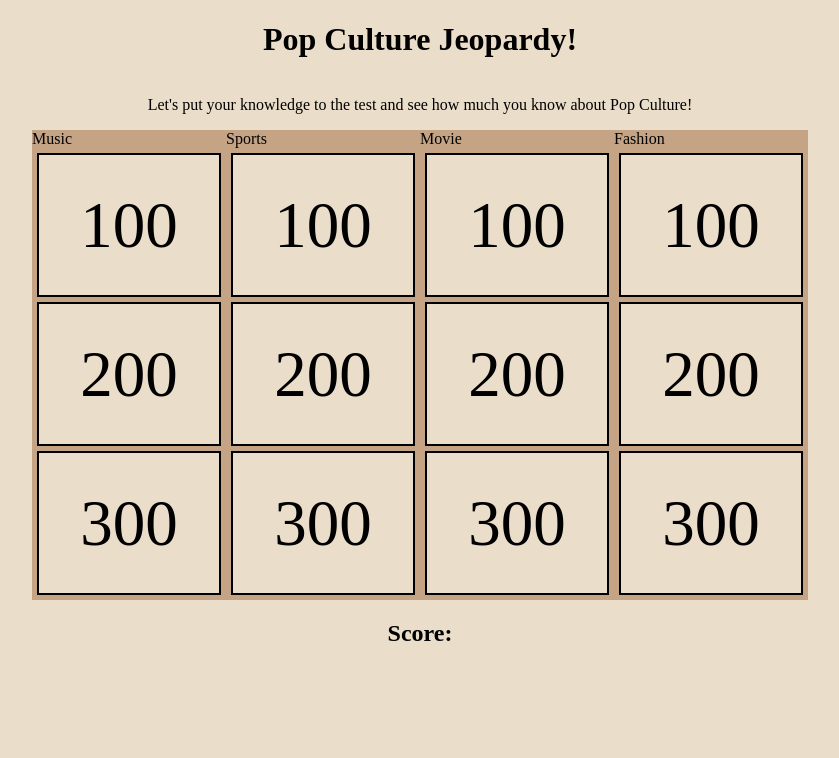
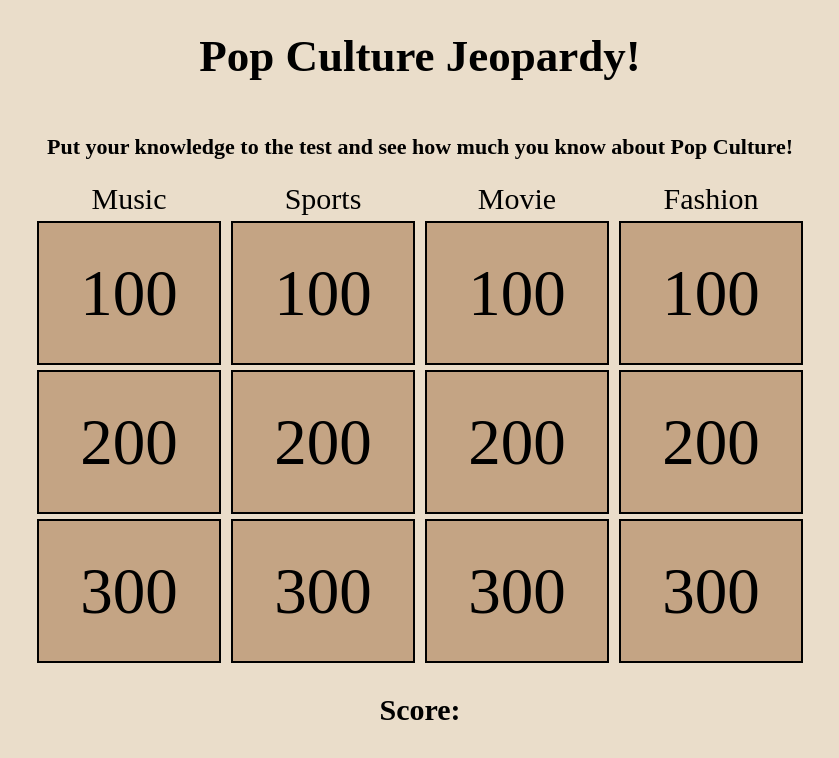
Before and after one commit to ilyneortega/JS-Milestone-Project, a plain HTML site: page index.html in a window 1280 px wide. Shown: the whole page, without its empty margins (220-1059 px from the left). Drawn offline with Linux system fonts and the light colour scheme.

Commit message:
styling/js added

```diff
--- a/index.html
+++ b/index.html
@@ -9,8 +9,8 @@
     <script defer src="./javascript.js"></script>
 </head>
 <body>
-    <h1>Pop Culture Jeopardy!</h1>
-    <p>Let's put your knowledge to the test and see how much you know about Pop Culture!</p>
+    <h1><b>Pop Culture Jeopardy!</b></h1>
+    <p>Put your knowledge to the test and see how much you know about Pop Culture!</p>
 
     <div id="game"></div>
 
@@ -18,7 +18,7 @@
 
 
 
-    <h2>Score: <span id="score"></span></h2>
+  <h2>Score: <span id="score"></span></h2>
 
 
 </body>
--- a/style.css
+++ b/style.css
@@ -11,7 +11,6 @@ body {
 }
 
 #game {
-    background-color: rgb(196, 164, 132);
     display: flex;
 }
 
@@ -20,7 +19,7 @@ body {
     height: 120px;
     font-size: 65px;
     text-align: center;
-    background-color: rgb(234, 221, 202);
+    background-color: rgb(196, 164, 132);
     border-left: solid black 2px;
     border-right: solid black 2px;
     border-top: solid black 2px;
@@ -30,7 +29,23 @@ body {
     line-height: 120px;
     color: black;
     font-family: 'Times New Roman', Times, serif;
+}
 
+.genre-name {
+    text-align: center;
+    font-size: 30px;
+}
 
+p {
+ font-size: 22px;
+ font-weight: 800;
+}
 
+h1 {
+    font-size: 45px;
 }
+
+h2 {
+    font-weight: 800;
+    font-size: 30px;
+}
```
